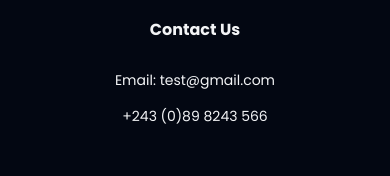
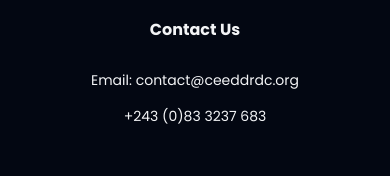
Before and after one commit to vick25/ceedd-stream-frontend, a Next.js app: page /abouts in a window 390 px wide. Shown: the part 2365-2541 px from the top of the page. Built offline with nearby package versions, Linux system fonts and the light colour scheme; no server answers.

Commit message:
refactor: Update mail and telephone contact on the footer

```diff
--- a/src/components/Footer.tsx
+++ b/src/components/Footer.tsx
@@ -1,7 +1,6 @@
-import { Facebook, Instagram, Linkedin } from "lucide-react";
+import { getTranslations } from "next-intl/server";
 import Image from "next/image";
 import Link from "next/link";
-import { getTranslations } from "next-intl/server";
 
 const socialLinks = [
   {
@@ -87,11 +86,11 @@ const Footer = async () => {
           </h2>
           <span className="text-sm">
             Email:{" "}
-            <a href="mailto:test@gmail.com" className="hover:text-blue-500">
-              test@gmail.com
+            <a href="mailto:contact@ceeddrdc.org" className="hover:text-blue-500">
+              contact@ceeddrdc.org
             </a>
           </span>
-          <span className="text-sm">+243 (0)89 8243 566</span>
+          <span className="text-sm"><a href="tel:+243833237683">+243 (0)83 3237 683</a></span>
         </div>
         <div className="flex flex-col items-center text-gray-100  gap-4 lg:items-start">
           <h2 className="font-bold text-base py-3  lg:text-xl lg:py-4">
--- a/src/components/MapFooter.tsx
+++ b/src/components/MapFooter.tsx
@@ -36,7 +36,7 @@ export const Footer: React.FC = () => {
             {/* Social Icons - Centrés sur mobile, à gauche sur desktop */}
             <div className="flex justify-center md:justify-start space-x-6">
               <SocialIcon
-                href="#"
+                href="https://web.facebook.com/p/CEEDD-100075980903950"
                 label="Facebook"
                 d="M18 2h-3a5 5 0 00-5 5v3H7v4h3v8h4v-8h3l1-4h-4V7a1 1 0 011-1h3z"
               />
@@ -111,13 +111,15 @@ const SocialIcon = ({
   label: string;
   d: string;
 }) => (
-  <a
+  <Link
     href={href}
+    target="_blank"
+    rel="no-referrer no-opener"
     className="text-gray-400 hover:text-white transition-colors p-2 bg-gray-800 rounded-full hover:bg-gray-700"
     aria-label={label}
   >
     <svg className="w-5 h-5" fill="currentColor" viewBox="0 0 24 24">
       <path d={d} />
     </svg>
-  </a>
+  </Link>
 );
```
